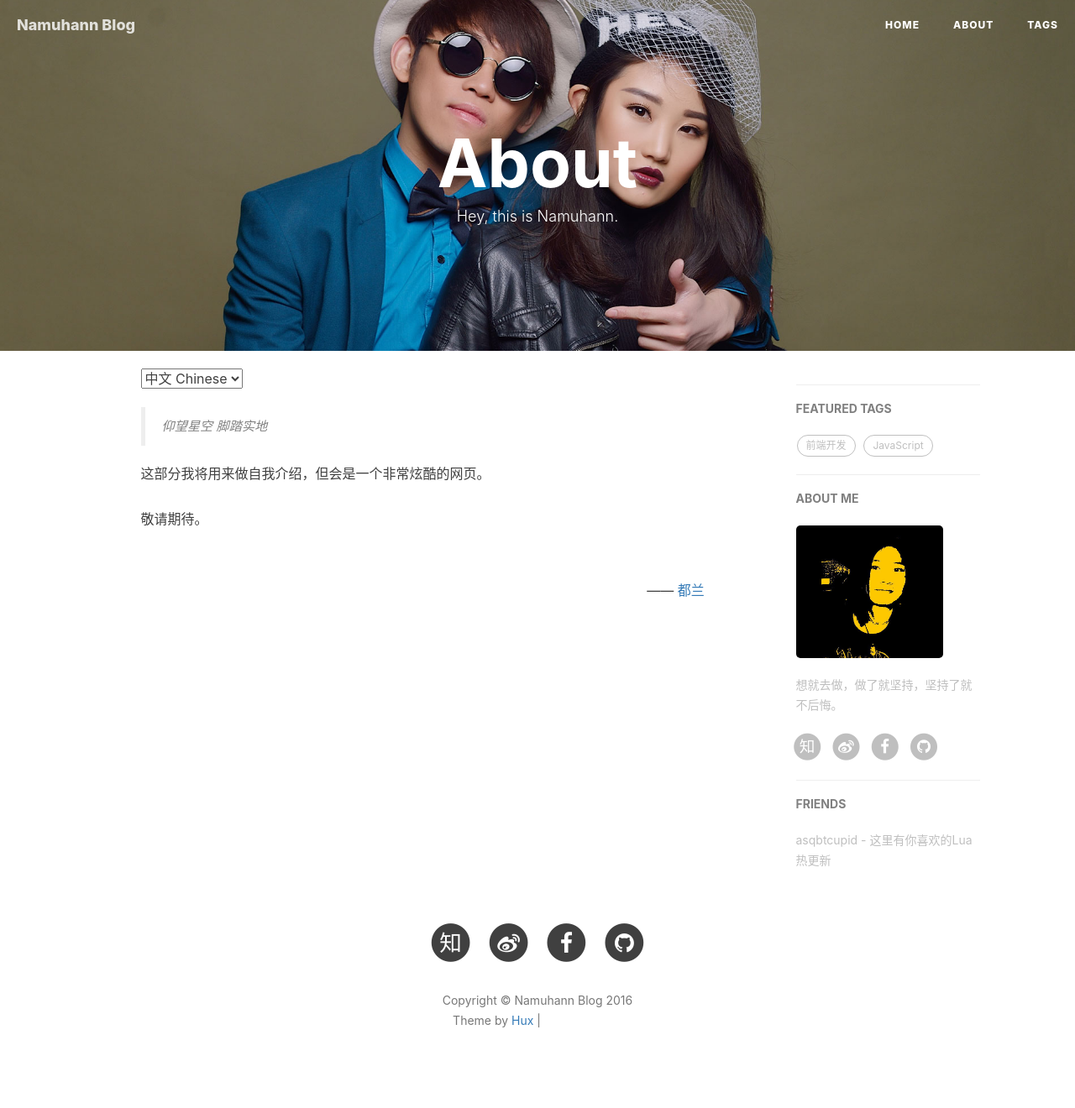
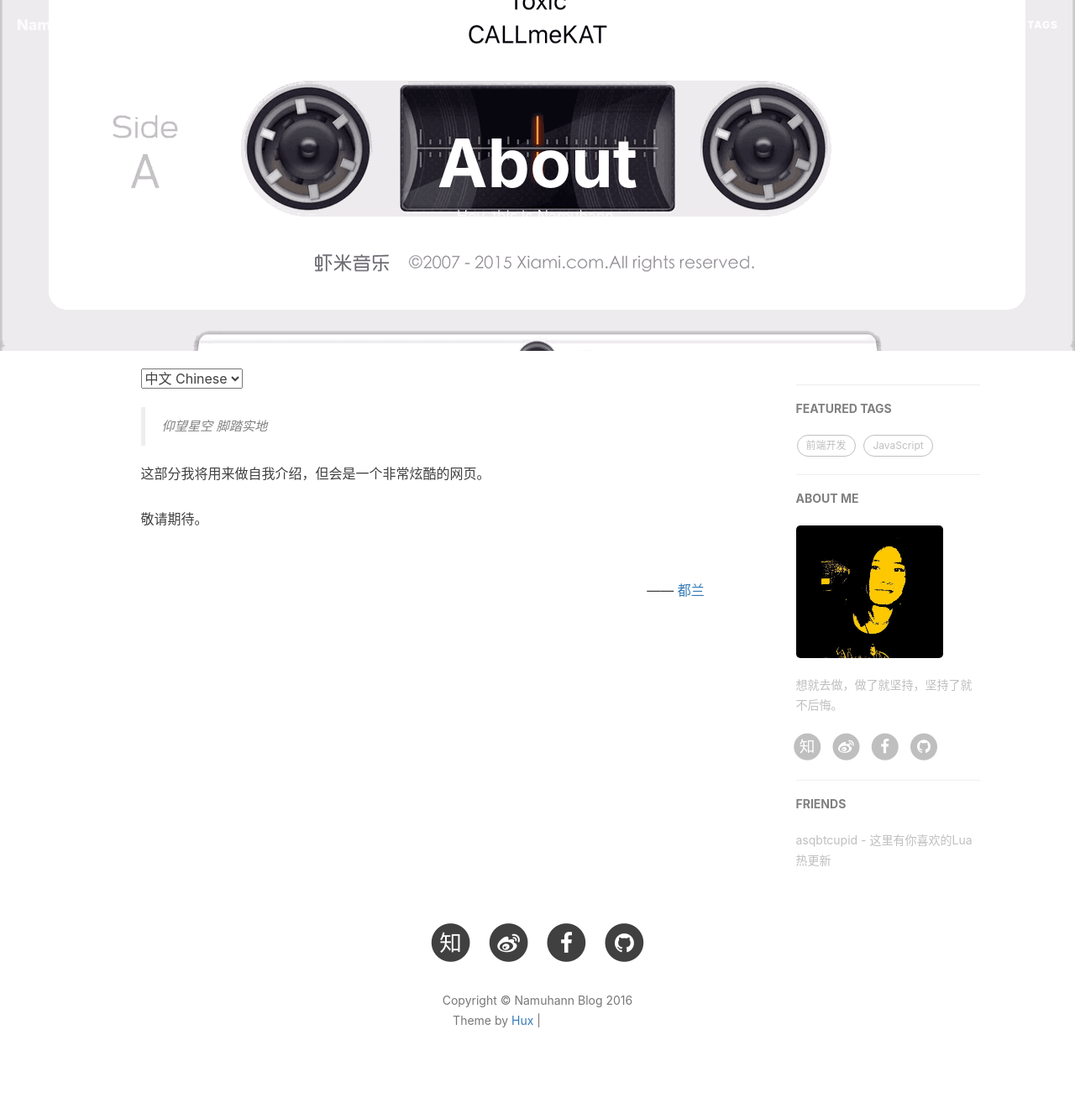
Before and after one commit to Namuhann/namuhann.github.io, a Jekyll site: the page built from about.html, in a window 1280 px wide. Shown: the whole page at 84% size. Built offline with Jekyll 4.4.1, drawn with Linux system fonts in a browser that asks for light colours; nearby versions of some CDN libraries; comment, search, counter and statistics services are not loaded; grey boxes are pictures that could not be loaded.

Commit message:
[v1.0]update for about.html
update the bg picture for about.html

```diff
--- a/about.html
+++ b/about.html
@@ -2,7 +2,7 @@
 layout: page
 title: "About"
 description: "Hey, this is Namuhann."
-header-img: "img/about-bg.jpg"
+header-img: "img/about.gif"
 ---
 
 <!-- Language Selector -->
```
